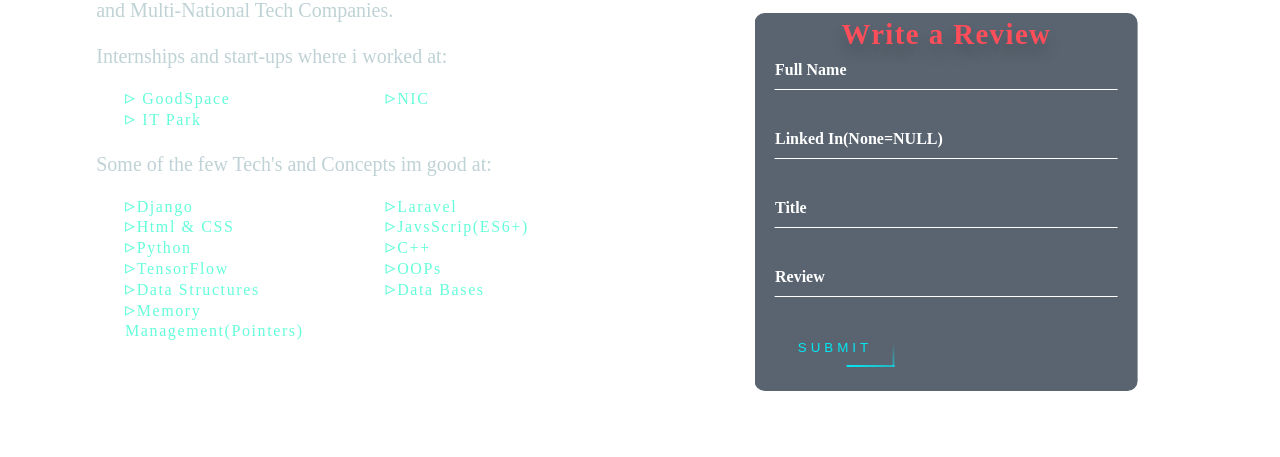
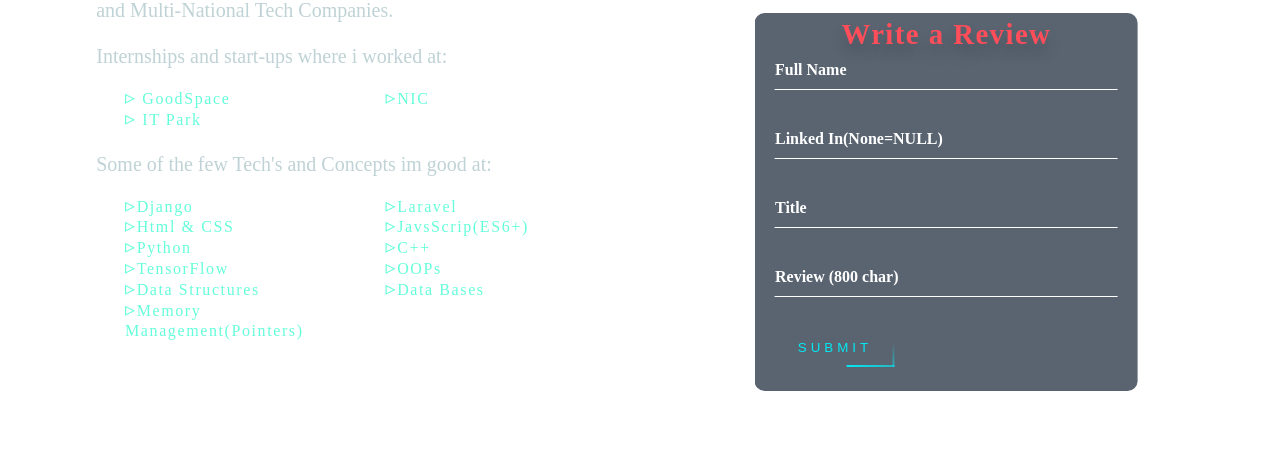
Before and after one commit to theuppercaseguy/Portfolio, a Django app: template pp/templates/pp/index.html in a window 1280 px wide. Shown: the part 1375-1832 px from the top of the page. Run offline with Django 4.2, Linux system fonts and the light colour scheme; the template is opened without the code that fills it, so the values that code supplies are empty; some libraries are stand-ins or nearby versions.

```diff
--- a/PORTFOLIO/settings.py
+++ b/PORTFOLIO/settings.py
@@ -24,8 +24,8 @@ BASE_DIR = Path(__file__).resolve().parent.parent
 SECRET_KEY = 'django-insecure-3vvuy1+!m9_2ym8*#(2n9hv&2o-ik$pk9!qbvrvd(*cz@w*jx%'
 
 # SECURITY WARNING: don't run with debug turned on in production!
-DEBUG = False
-# DEBUG = True
+# DEBUG = False
+DEBUG = True
 
 ALLOWED_HOSTS = []
 
--- a/pp/templates/pp/testimonials.html
+++ b/pp/templates/pp/testimonials.html
@@ -84,7 +84,7 @@
                 </div>
                 <div class="user-box">
                     <input type="text" name="review" maxlength="800" required="true">
-                    <label>Review</label>
+                    <label>Review (800 char)</label>
                 </div>
 
 
```
